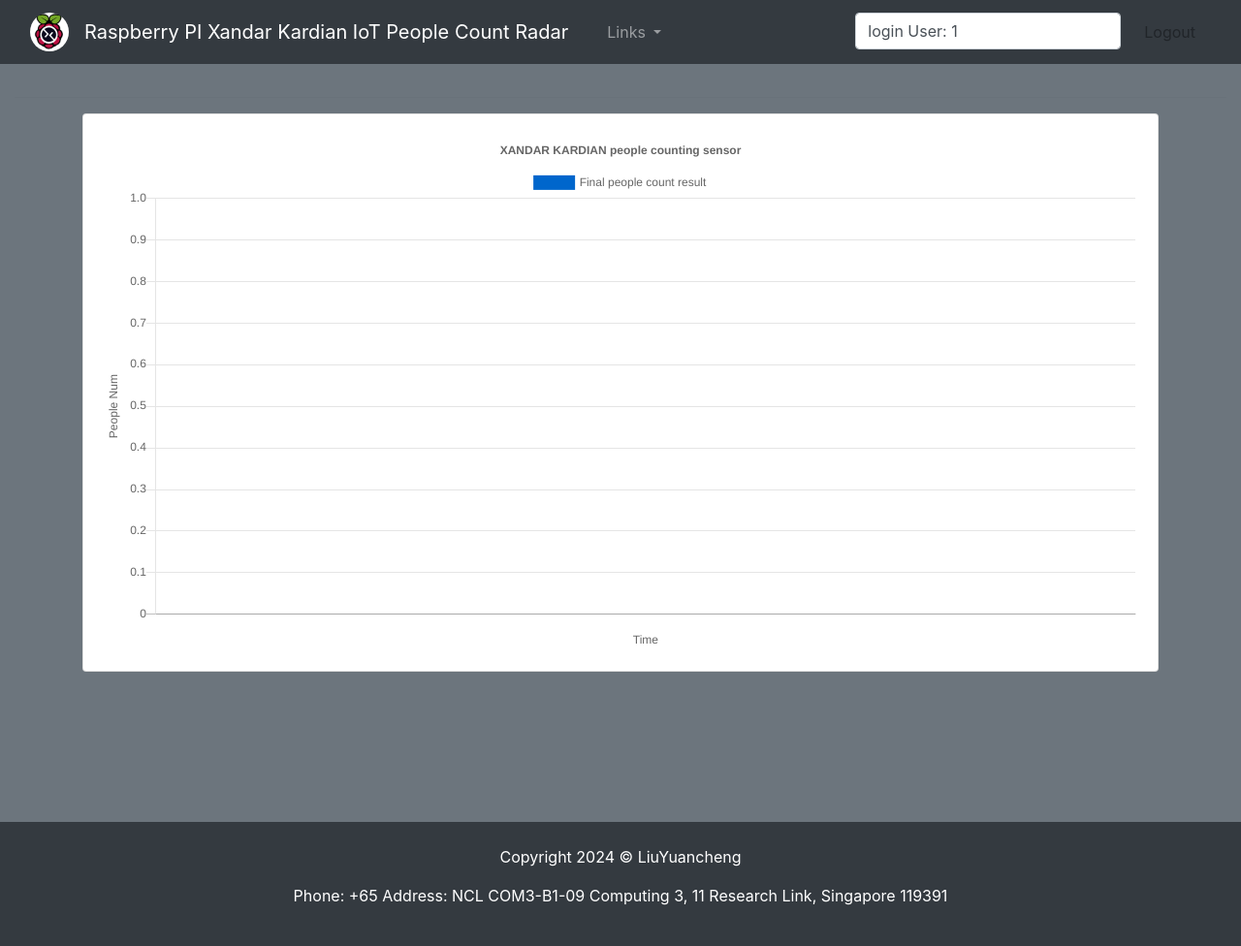
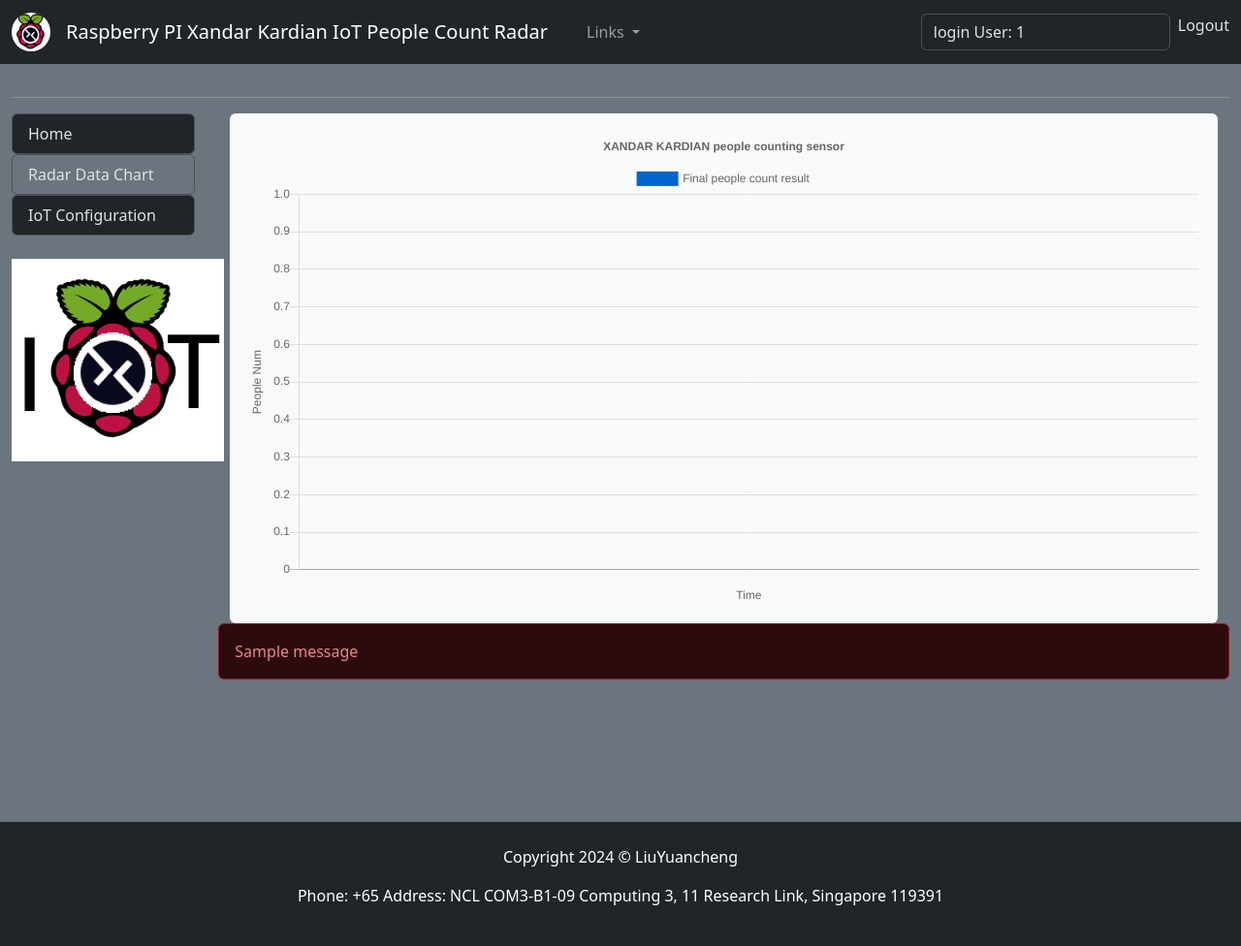
Before and after one commit to LiuYuancheng/Xandar_PPL_Sensor_IOT_Web, a Flask app: page /chart in a window 1280 px wide. Shown: the whole page at 97% size. Run offline with Flask 3, Linux system fonts and the light colour scheme; a user stored in the database is signed in; one stand-in notice (Sample message) is shown; data that the repository does not hold is empty; parts of the project's set-up code (start-up, migrations or seed data) failed here and were passed over; some libraries are stand-ins or nearby versions.

Commit message:
Updaet the new chart display page and the management base.

```diff
--- a/src/ConfigUser.txt
+++ /dev/null
@@ -1,2 +0,0 @@
-# Added the login user name and password here. fmt: <username:password>
-admin:admin
--- a/src/XandaWebHost.py
+++ b/src/XandaWebHost.py
@@ -67,27 +67,11 @@
 def index():
     return render_template('index.html')
 
-#-----------------------------------------------------------------------------
-# @application.route('/login', methods=['GET', 'POST'])
-# def login():
-#     form = LoginForm()
-#     if form.validate_on_submit():
-#         userDict = gv.iUserMgr.getJson()
-#         if str(form.username.data) in userDict.keys():
-#             if str(userDict[form.username.data]) == str(form.password.data) :
-#                 flash('Login requested for user {}, remember_me={}'.format(
-#                     form.username.data, form.remember_me.data))
-#                 return redirect('/chart')
-#         else:
-#             flash('User or password incorrect, please login again')
-#             return redirect('/index')
-
-#     return render_template('login.html', title='Sign In', form=form)
-
-#-----------------------------------------------------------------------------
 @application.route('/chart')
 def chart():
-    return render_template('chart.html')
+    posts = {'page': 1}
+    return render_template('chart.html', posts=posts)
+
 
 @application.route('/chart-data') # the route component must match the related <dev> in the html file.
 def chart_data():
--- a/src/templates/chart.html
+++ b/src/templates/chart.html
@@ -1,20 +1,15 @@
-{% extends "base.html" %}
+{% extends 'mgmbase.html' %}
 
-{% block content %}
+{% block title %} Radar data chart{% endblock %}
 
-<head>
-    <meta charset="UTF-8">
-    <link rel="stylesheet" href="{{ url_for('static', filename='css/main.css') }}">
-    <link href="https://cdnjs.cloudflare.com/ajax/libs/twitter-bootstrap/4.3.1/css/bootstrap.min.css" rel="stylesheet">
-    <link href="https://cdnjs.cloudflare.com/ajax/libs/Chart.js/2.8.0/Chart.min.css" rel="stylesheet">
-</head>
-<hr>
+{% block style%} {% endblock %}
 
-<body bgcolor="#C8C8C8">
+{% block mgmContent %}
+
     <div class="container">
         <div class="row">
             <div class="col-12">
-                <div class="card">
+                <div class="card bg-light text-dark">
                     <div class="card-body">
                         <canvas id="canvas"></canvas>
                     </div>
@@ -24,9 +19,6 @@
     </div>
     <!--suppress JSUnresolvedLibraryURL -->
     <script src="https://cdnjs.cloudflare.com/ajax/libs/jquery/3.4.0/jquery.min.js"></script>
-    <!--suppress JSUnresolvedLibraryURL -->
-    <script src="https://cdnjs.cloudflare.com/ajax/libs/twitter-bootstrap/4.3.1/js/bootstrap.min.js"></script>
-    <!--suppress JSUnresolvedLibraryURL -->
     <script src="https://cdnjs.cloudflare.com/ajax/libs/Chart.js/2.8.0/Chart.min.js"></script>
     <script>
         $(document).ready(function () {
@@ -93,5 +85,5 @@
             }
         });
     </script>
-</body>
+
 {% endblock %}
--- a/src/templates/index.html
+++ b/src/templates/index.html
@@ -74,9 +74,9 @@
                 <br>
                 <br>
                 {% if current_user.is_authenticated %}
-                    <button class="btn btn-outline-success" type="button"  href="#">Link To IoT Data & Config</button>
+                    <button class="btn btn-outline-success" type="button"  onclick="location.href='{{ url_for('chart') }}'">Link To IoT Data & Config</button>
                 {% endif %}
-                <button class="btn btn-outline-light" type="button"  href="https://github.com/LiuYuancheng/Xandar_PPL_Sensor_IOT_Web">Project Link</button>
+                <button class="btn btn-outline-light" type="button" onclick="location.href='https://github.com/LiuYuancheng/Xandar_PPL_Sensor_IOT_Web'">Project Link</button>
                 <button class="btn btn-outline-info" type="button"  href="#">Xandar Kardian Link </button>
                 <button class="btn btn-outline-warning" type="button"  href="#">Raspberry PI Link </button>
                 </div>
--- /dev/null
+++ b/src/templates/mgmbase.html
@@ -0,0 +1,49 @@
+{% extends 'base.html'%}
+
+{% block content %}
+<hr>
+<div class="row">
+    <div class="col-sm-2">
+        <div class="list-group">
+            {% if posts['page'] == 0 %}
+                <a href="{{ url_for('index')}}" class="list-group-item list-group-item-action bg-secondary">Home</a>
+            {% else %}
+                <a href="{{ url_for('index')}}" class="list-group-item list-group-item-action">Home</a>
+            {% endif %}
+        </div>
+
+        {% if current_user.is_authenticated %}
+
+            <div class="list-group">
+                {% if posts['page'] == 1 %}
+                    <a href="{{ url_for('chart')}}" class="list-group-item list-group-item-action bg-secondary">Radar Data Chart</a>
+                {% else %}
+                <a href="{{ url_for('chart')}}" class="list-group-item list-group-item-action">Radar Data Chart</a>
+                {% endif %}
+            </div>
+
+            <div class="list-group">
+                {% if posts['page'] == 2 %}
+                <a href="#" class="list-group-item list-group-item-action bg-secondary">IoT
+                    Configuration</a>
+                {% else %}
+                <a href="#" class="list-group-item list-group-item-action">IoT Configuration</a>
+                {% endif %}
+            </div>
+
+        {% endif %}
+        <br>
+        <img src="{{url_for('static', filename='images/Logo.png')}}" class="class="rounded mx-auto d-block" alt="logo">
+
+    </div>
+
+    <div class="col-sm-10">
+        {% block mgmContent %}
+        {% endblock %}
+        {% for message in get_flashed_messages() %}
+        <div class="alert alert-danger"> {{message}}</div>
+        {% endfor %}
+
+    </div>
+</div>
+{% endblock %}
```
Also changed, not shown: src/Config_template.txt (added, +25 -0 lines).
